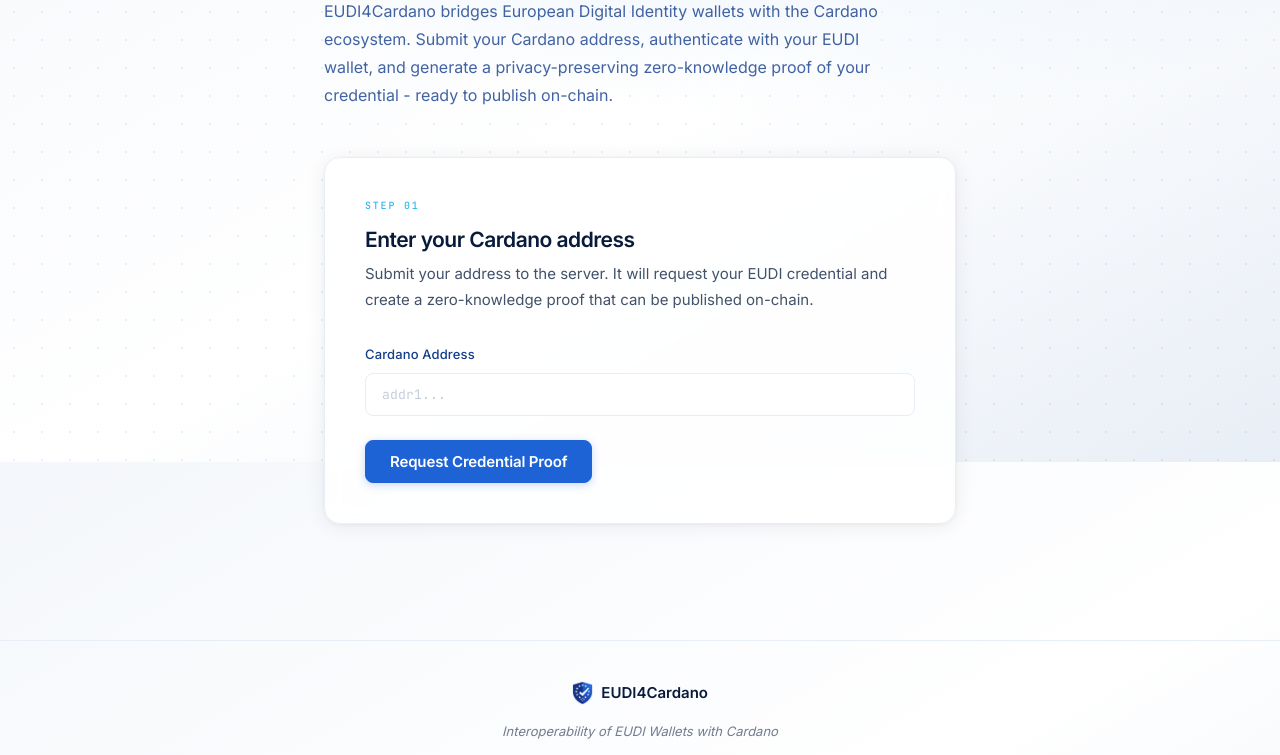
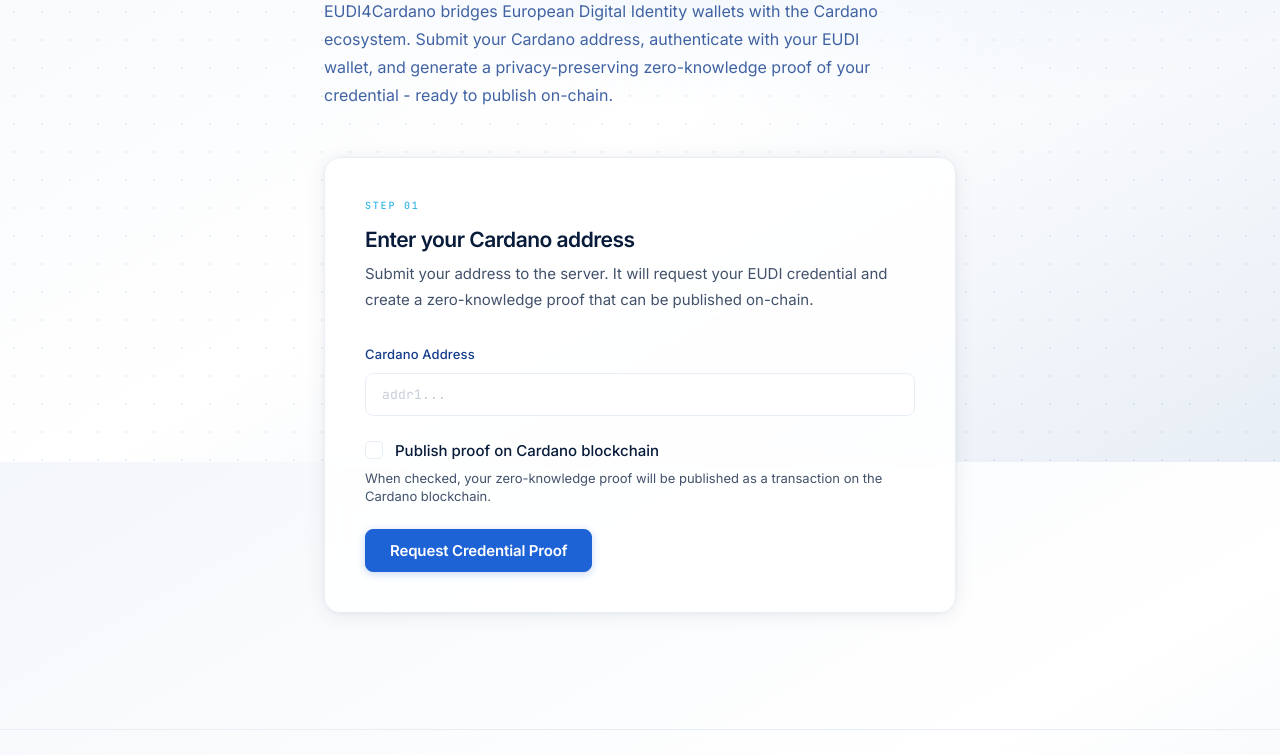
Before and after one commit to perun-network/eudi2web3, a plain HTML site: page static/index.html in a window 1280 px wide. Shown: the part 338-1093 px from the top of the page. Drawn offline with Linux system fonts and the light colour scheme.

Commit message:
Update frontend to include publish checkbox + txn link

```diff
--- a/static/css/style.css
+++ b/static/css/style.css
@@ -477,6 +477,75 @@ main {
   margin-top: var(--space-2);
   font-size: 0.8125rem;
   color: var(--color-error);
+}
+
+.form-checkbox-container {
+  display: flex;
+  align-items: flex-start;
+  gap: var(--space-3);
+  cursor: pointer;
+  font-size: 0.9375rem;
+  line-height: 1.4;
+  color: var(--text-primary);
+}
+
+.form-checkbox {
+  position: absolute;
+  opacity: 0;
+  pointer-events: none;
+}
+
+.form-checkbox-checkmark {
+  flex-shrink: 0;
+  width: 18px;
+  height: 18px;
+  background: var(--bg-input);
+  border: 1px solid var(--border-color);
+  border-radius: var(--radius-sm);
+  display: flex;
+  align-items: center;
+  justify-content: center;
+  transition: all var(--transition-fast);
+  margin-top: 1px;
+}
+
+.form-checkbox-checkmark::after {
+  content: '';
+  width: 10px;
+  height: 6px;
+  border: 2px solid transparent;
+  border-top: none;
+  border-right: none;
+  transform: rotate(-45deg) translate(-1px, -1px);
+  opacity: 0;
+  transition: opacity var(--transition-fast);
+}
+
+.form-checkbox:checked + .form-checkbox-checkmark {
+  background: var(--color-identity-blue);
+  border-color: var(--color-identity-blue);
+}
+
+.form-checkbox:checked + .form-checkbox-checkmark::after {
+  border-color: var(--color-white);
+  opacity: 1;
+}
+
+.form-checkbox:focus + .form-checkbox-checkmark {
+  border-color: var(--color-identity-blue);
+  box-shadow: 0 0 0 3px var(--border-focus);
+}
+
+.form-checkbox-label {
+  font-weight: 500;
+  color: var(--text-primary);
+}
+
+.form-help-text {
+  margin-top: var(--space-2);
+  font-size: 0.8125rem;
+  color: var(--text-muted);
+  line-height: 1.4;
 }
 
 /* ============================================
--- a/static/index.html
+++ b/static/index.html
@@ -88,6 +88,14 @@
               <input type="text" name="addr" id="addr" required aria-describedby="addr-error" placeholder="addr1..."
                 class="form-input mono" autocomplete="off" spellcheck="false">
               <p id="addr-error" class="form-error" style="display: none;" role="alert"></p>
+            </div>
+            <div class="form-group">
+              <label class="form-checkbox-container">
+                <input type="checkbox" name="publish" id="publish" class="form-checkbox">
+                <span class="form-checkbox-checkmark"></span>
+                <span class="form-checkbox-label">Publish proof on Cardano blockchain</span>
+              </label>
+              <p class="form-help-text">When checked, your zero-knowledge proof will be published as a transaction on the Cardano blockchain.</p>
             </div>
             <button type="submit" class="btn btn-primary" id="submit-btn">
               <span class="btn-text">Request Credential Proof</span>
--- a/static/js/app.js
+++ b/static/js/app.js
@@ -1,5 +1,6 @@
 const form = document.getElementById("submit_request_form");
 const addrInput = document.getElementById("addr");
+const publishInput = document.getElementById("publish");
 const addrError = document.getElementById("addr-error");
 const step1Card = document.getElementById("step1-card");
 const outputDiv = document.getElementById("output");
@@ -181,6 +182,7 @@ function updateTxLink(txHash) {
   }
 
   txExplorerLink.href = `https://cardanoscan.io/transaction/${txHash}`;
+  txExplorerLink.textContent = "View on Cardanoscan";
   setVisible(txExplorerLink, true, "inline-flex");
 }
 
@@ -389,14 +391,14 @@ function startProofPolling(requestId) {
           eta_seconds: etaSeconds,
         });
       } else if (status === "success") {
-        const { proof, pub_input, parsed } = data;
+        const { proof, pub_input, parsed, tx } = data;
         jobStatus = "success";
 
         applyQueueUpdate("success", {
           proof,
           pub_input,
           parsed,
-          // tx_hash and tx_cbor would be included if the API provides them
+          tx_hash: tx,
         });
 
         stopProofPolling();
@@ -441,6 +443,7 @@ function initializeProofRequest() {
     e.preventDefault();
 
     const addr = form.addr.value.trim();
+    const publish = form.publish.checked;
     form.addr.value = addr;
     setAddressError("");
 
@@ -463,7 +466,7 @@ function initializeProofRequest() {
       const response = await fetch(form.action, {
         method: "POST",
         headers: { "Content-Type": "application/json" },
-        body: JSON.stringify({ addr }),
+        body: JSON.stringify({ addr, publish }),
       });
 
       if (!response.ok) {
```
